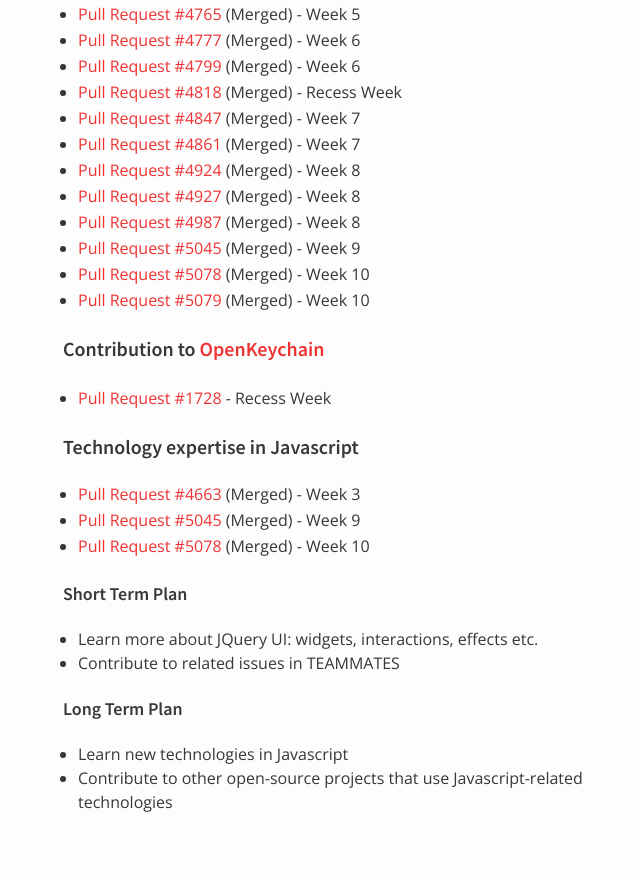
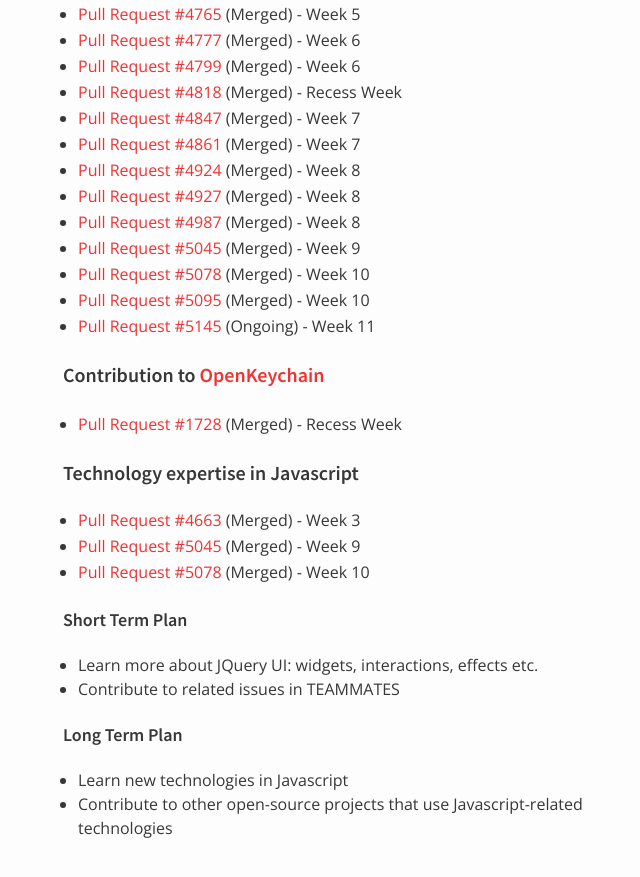
Before and after one commit to nus-oss/cs3281-AY1516S2-website, a Jekyll site: the page built from teams/teammates.md, in a window 1280 px wide and 900 px high, scrolled down 4867 px. Shown: the top 877 px of the window, without its empty margins (307-947 px from the left). Built offline with Jekyll 4.4.1, drawn with Linux system fonts in a browser that asks for light colours.

Commit message:
Update Yu Xuan's progress for Week 11

```diff
--- a/teams/teammates.md
+++ b/teams/teammates.md
@@ -176,10 +176,11 @@
  * [Pull Request #4987](https://github.com/TEAMMATES/repo/pull/4987) (Merged) - Week 8
  * [Pull Request #5045](https://github.com/TEAMMATES/repo/pull/5045) (Merged) - Week 9
  * [Pull Request #5078](https://github.com/TEAMMATES/repo/pull/5078) (Merged) - Week 10
- * [Pull Request #5079](https://github.com/TEAMMATES/repo/pull/5079) (Merged) - Week 10
+ * [Pull Request #5095](https://github.com/TEAMMATES/repo/pull/5095) (Merged) - Week 10
+ * [Pull Request #5145](https://github.com/TEAMMATES/repo/pull/5145) (Ongoing) - Week 11
 
 #### Contribution to [OpenKeychain](https://github.com/open-keychain/open-keychain)
- * [Pull Request #1728](https://github.com/open-keychain/open-keychain/pull/1728) - Recess Week
+ * [Pull Request #1728](https://github.com/open-keychain/open-keychain/pull/1728) (Merged) - Recess Week
 
 #### Technology expertise in Javascript
  * [Pull Request #4663](https://github.com/TEAMMATES/repo/pull/4663) (Merged) - Week 3
```
